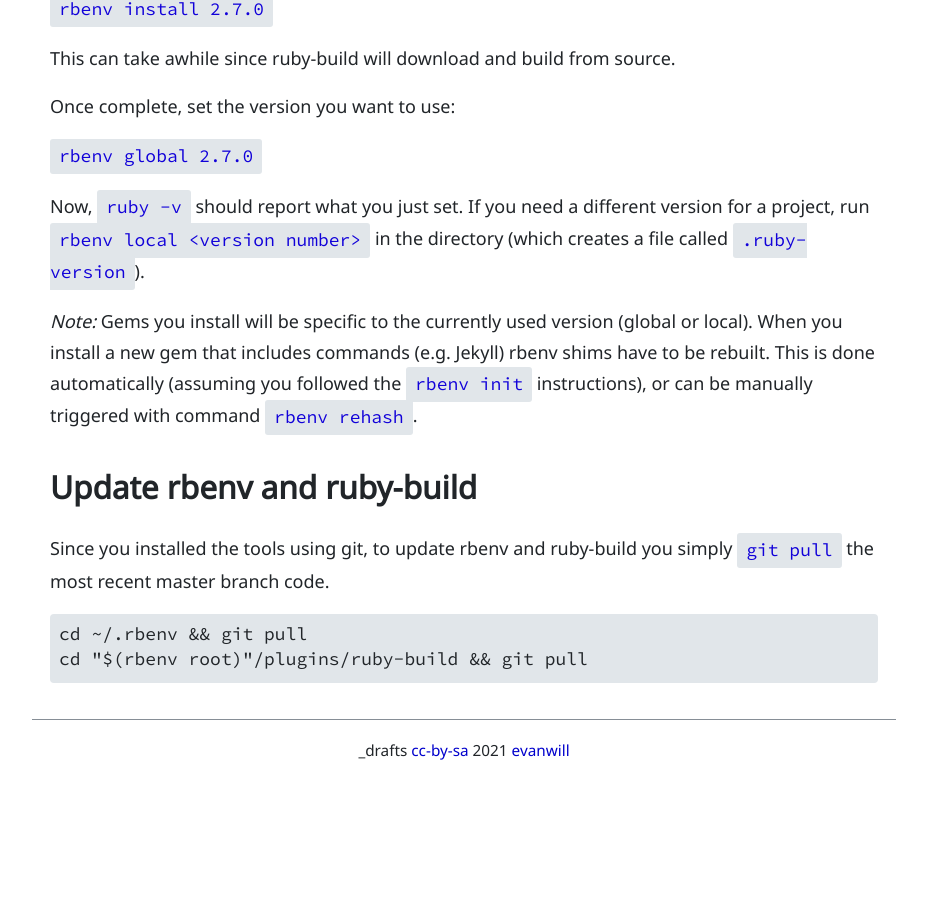
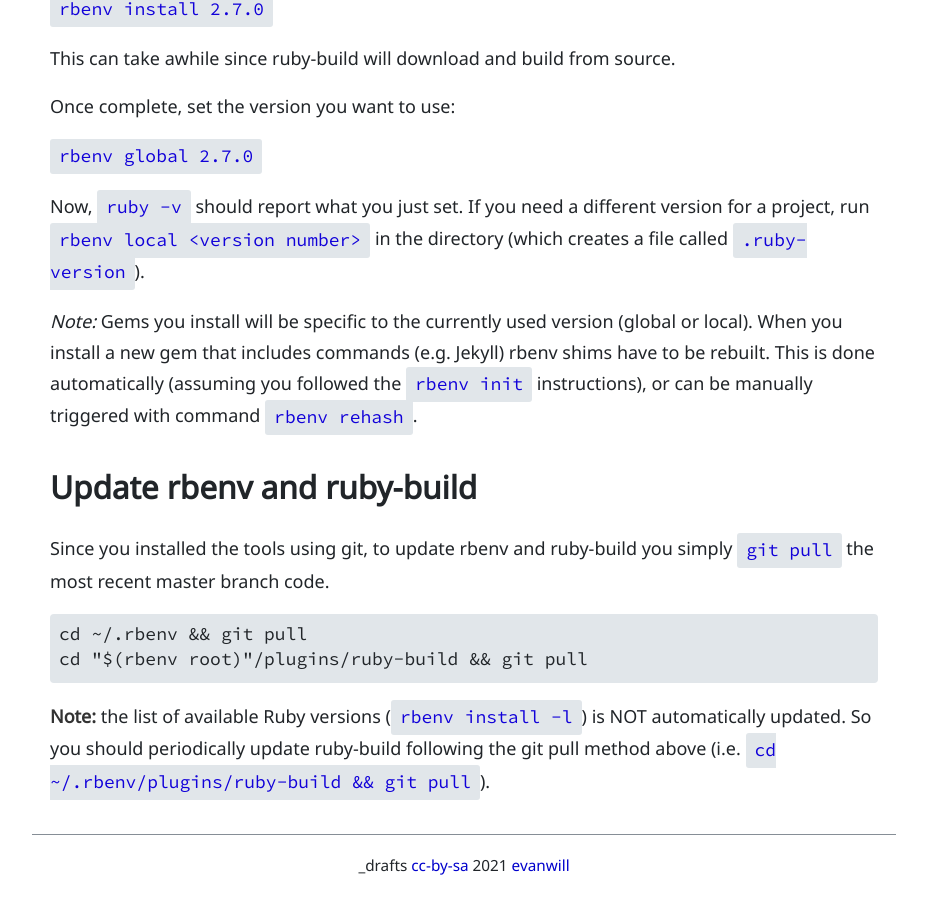
Before and after one commit to evanwill/_drafts, a Jekyll site: the page built from _notes/ruby-rbenv.md, in a window 1280 px wide and 900 px high, scrolled down 2179 px. Shown: the whole window, without its empty margins (176-1103 px from the left). Built offline with Jekyll 4.4.1, drawn with Linux system fonts in a browser that asks for light colours; comment, search, counter and statistics services are not loaded; before the commit the page ends 2964 px from its top, so only the background shows below that.

Commit message:
rbenv note

````diff
--- a/_notes/ruby-rbenv.md
+++ b/_notes/ruby-rbenv.md
@@ -81,3 +81,6 @@ Since you installed the tools using git, to update rbenv and ruby-build you simp
 cd ~/.rbenv && git pull
 cd "$(rbenv root)"/plugins/ruby-build && git pull
 ```
+
+**Note:** the list of available Ruby versions (`rbenv install -l`) is NOT automatically updated.
+So you should periodically update ruby-build following the git pull method above (i.e. `cd ~/.rbenv/plugins/ruby-build && git pull`).
````
